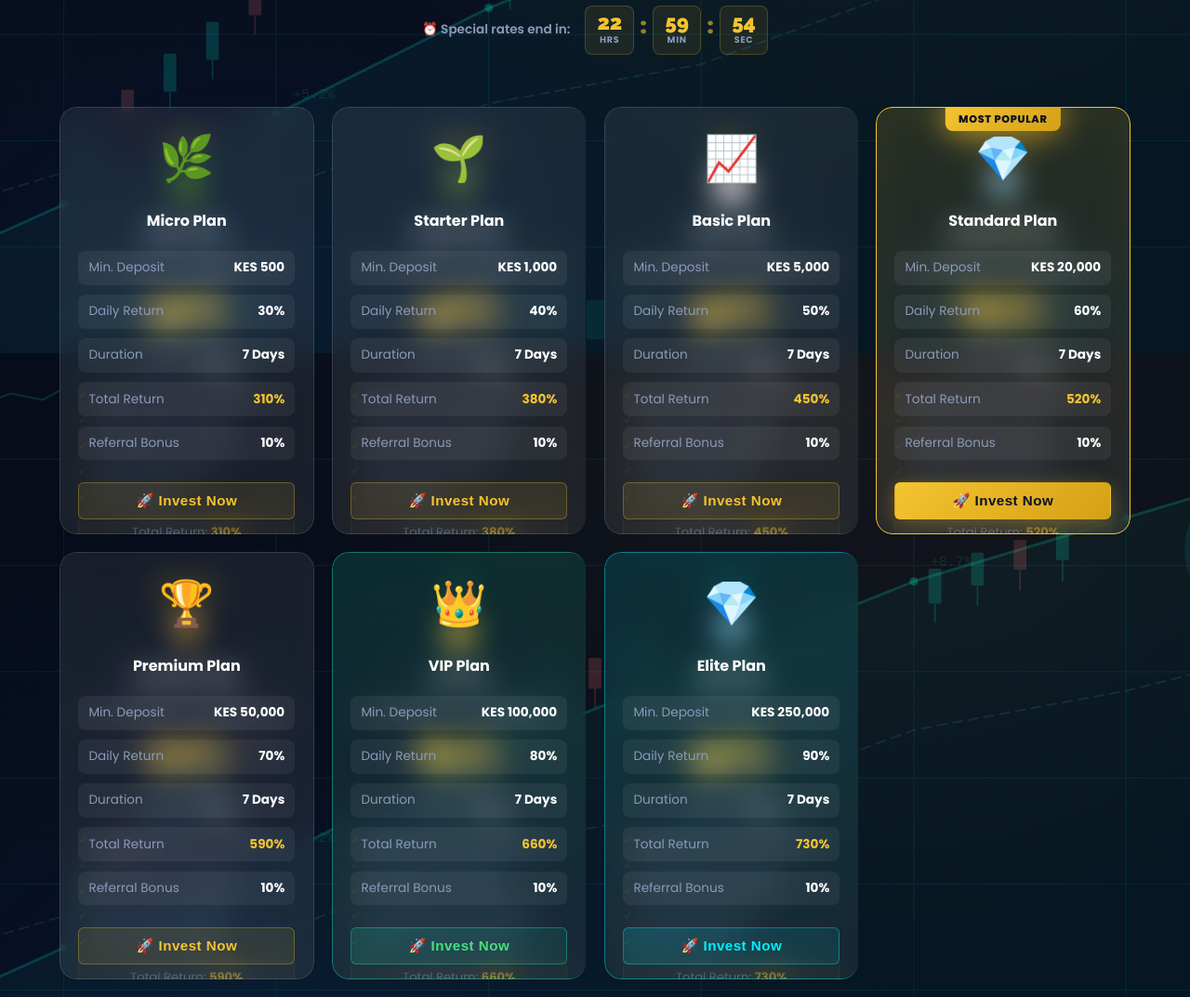
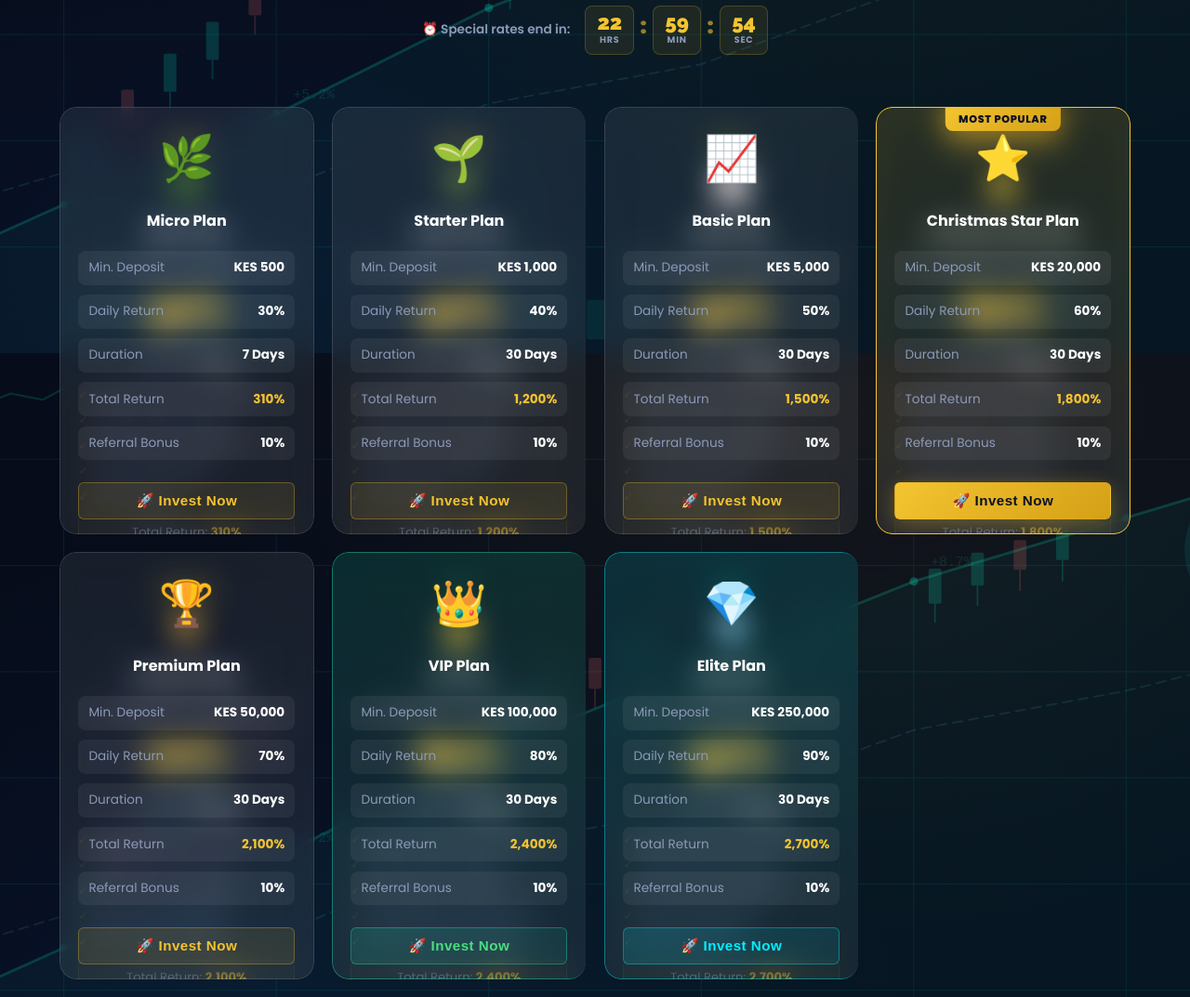
Before and after one commit to aletombanya-netizen/kenyavest, a website: page public/index.html in a window 1280 px wide. Shown: the part 1220-2293 px from the top of the page at 93% size. Drawn offline with nearby package versions, Linux system fonts and the light colour scheme; no server answers.

Commit message:
feat: change all plans to 30-day duration; rename Standard to Christmas Star Plan (KES 20k+)

```diff
--- a/public/index.html
+++ b/public/index.html
@@ -201,7 +201,7 @@
             <h3>Starter Plan</h3>
             <div class="plan-range">KES 1,000 &ndash; KES 4,999</div>
             <div class="plan-rate"><span class="rate-num">40%</span><span class="rate-lbl">Daily Return</span></div>
-            <div class="plan-dur">Duration: <strong>7 Days</strong></div>
+            <div class="plan-dur">Duration: <strong>30 Days</strong></div>
             <ul class="plan-list">
               <li><span class="ck">&#10003;</span> Capital returned at maturity</li>
               <li><span class="ck">&#10003;</span> Daily earnings credited</li>
@@ -209,7 +209,7 @@
               <li><span class="ck">&#10003;</span> M-Pesa withdrawals</li>
               <li><span class="ck">&#10003;</span> 24/7 Support</li>
             </ul>
-            <div class="plan-ret">Total Return: <strong>380%</strong></div>
+            <div class="plan-ret">Total Return: <strong>1,200%</strong></div>
             <div class="flip-hint">&#x1F4F1; Tap to flip</div>
           </div>
           <div class="flip-back plan-card">
@@ -217,8 +217,8 @@
             <h3 class="flip-back-title">Starter Plan</h3>
             <div class="flip-stat"><span>Min. Deposit</span><strong>KES 1,000</strong></div>
             <div class="flip-stat"><span>Daily Return</span><strong>40%</strong></div>
-            <div class="flip-stat"><span>Duration</span><strong>7 Days</strong></div>
-            <div class="flip-stat"><span>Total Return</span><strong class="gold">380%</strong></div>
+            <div class="flip-stat"><span>Duration</span><strong>30 Days</strong></div>
+            <div class="flip-stat"><span>Total Return</span><strong class="gold">1,200%</strong></div>
             <div class="flip-stat"><span>Referral Bonus</span><strong>10%</strong></div>
             <button class="btn btn-plan flip-cta" onclick="event.stopPropagation(); openModal('register')">&#x1F680; Invest Now</button>
           </div>
@@ -234,7 +234,7 @@
             <h3>Basic Plan</h3>
             <div class="plan-range">KES 5,000 &ndash; KES 19,999</div>
             <div class="plan-rate"><span class="rate-num">50%</span><span class="rate-lbl">Daily Return</span></div>
-            <div class="plan-dur">Duration: <strong>7 Days</strong></div>
+            <div class="plan-dur">Duration: <strong>30 Days</strong></div>
             <ul class="plan-list">
               <li><span class="ck">&#10003;</span> Capital returned at maturity</li>
               <li><span class="ck">&#10003;</span> Daily earnings credited</li>
@@ -242,7 +242,7 @@
               <li><span class="ck">&#10003;</span> M-Pesa withdrawals</li>
               <li><span class="ck">&#10003;</span> Priority Support</li>
             </ul>
-            <div class="plan-ret">Total Return: <strong>450%</strong></div>
+            <div class="plan-ret">Total Return: <strong>1,500%</strong></div>
             <div class="flip-hint">&#x1F4F1; Tap to flip</div>
           </div>
           <div class="flip-back plan-card">
@@ -250,25 +250,25 @@
             <h3 class="flip-back-title">Basic Plan</h3>
             <div class="flip-stat"><span>Min. Deposit</span><strong>KES 5,000</strong></div>
             <div class="flip-stat"><span>Daily Return</span><strong>50%</strong></div>
-            <div class="flip-stat"><span>Duration</span><strong>7 Days</strong></div>
-            <div class="flip-stat"><span>Total Return</span><strong class="gold">450%</strong></div>
+            <div class="flip-stat"><span>Duration</span><strong>30 Days</strong></div>
+            <div class="flip-stat"><span>Total Return</span><strong class="gold">1,500%</strong></div>
             <div class="flip-stat"><span>Referral Bonus</span><strong>10%</strong></div>
             <button class="btn btn-plan flip-cta" onclick="event.stopPropagation(); openModal('register')">&#x1F680; Invest Now</button>
           </div>
         </div>
       </div>
 
-      <!-- STANDARD -->
+      <!-- CHRISTMAS STAR -->
       <div class="flip-wrapper" onclick="this.classList.toggle('flipped')">
         <div class="flip-inner">
           <div class="flip-front plan-card plan-popular">
             <div class="pop-ribbon">Most Popular</div>
-            <div class="plan-tier">Standard</div>
-            <div class="plan-ico">&#x1F48E;</div>
-            <h3>Standard Plan</h3>
+            <div class="plan-tier">Christmas Star</div>
+            <div class="plan-ico">&#x2B50;</div>
+            <h3>Christmas Star Plan</h3>
             <div class="plan-range">KES 20,000 &ndash; KES 49,999</div>
             <div class="plan-rate"><span class="rate-num">60%</span><span class="rate-lbl">Daily Return</span></div>
-            <div class="plan-dur">Duration: <strong>7 Days</strong></div>
+            <div class="plan-dur">Duration: <strong>30 Days</strong></div>
             <ul class="plan-list">
               <li><span class="ck">&#10003;</span> Capital returned at maturity</li>
               <li><span class="ck">&#10003;</span> Daily earnings credited</li>
@@ -276,17 +276,17 @@
               <li><span class="ck">&#10003;</span> Instant M-Pesa payouts</li>
               <li><span class="ck">&#10003;</span> Dedicated account manager</li>
             </ul>
-            <div class="plan-ret">Total Return: <strong>520%</strong></div>
+            <div class="plan-ret">Total Return: <strong>1,800%</strong></div>
             <div class="flip-hint">&#x1F4F1; Tap to flip</div>
           </div>
           <div class="flip-back plan-card plan-popular">
             <div class="pop-ribbon">Most Popular</div>
-            <div class="flip-back-ico">&#x1F48E;</div>
-            <h3 class="flip-back-title">Standard Plan</h3>
+            <div class="flip-back-ico">&#x2B50;</div>
+            <h3 class="flip-back-title">Christmas Star Plan</h3>
             <div class="flip-stat"><span>Min. Deposit</span><strong>KES 20,000</strong></div>
             <div class="flip-stat"><span>Daily Return</span><strong>60%</strong></div>
-            <div class="flip-stat"><span>Duration</span><strong>7 Days</strong></div>
-            <div class="flip-stat"><span>Total Return</span><strong class="gold">520%</strong></div>
+            <div class="flip-stat"><span>Duration</span><strong>30 Days</strong></div>
+            <div class="flip-stat"><span>Total Return</span><strong class="gold">1,800%</strong></div>
             <div class="flip-stat"><span>Referral Bonus</span><strong>10%</strong></div>
             <button class="btn btn-plan btn-plan-hot flip-cta" onclick="event.stopPropagation(); openModal('register')">&#x1F680; Invest Now</button>
           </div>
@@ -302,7 +302,7 @@
             <h3>Premium Plan</h3>
             <div class="plan-range">KES 50,000 &ndash; KES 99,999</div>
             <div class="plan-rate"><span class="rate-num">70%</span><span class="rate-lbl">Daily Return</span></div>
-            <div class="plan-dur">Duration: <strong>7 Days</strong></div>
+            <div class="plan-dur">Duration: <strong>30 Days</strong></div>
             <ul class="plan-list">
               <li><span class="ck">&#10003;</span> Capital returned at maturity</li>
               <li><span class="ck">&#10003;</span> Daily earnings credited</li>
@@ -310,7 +310,7 @@
               <li><span class="ck">&#10003;</span> Priority instant payouts</li>
               <li><span class="ck">&#10003;</span> VIP account manager</li>
             </ul>
-            <div class="plan-ret">Total Return: <strong>590%</strong></div>
+            <div class="plan-ret">Total Return: <strong>2,100%</strong></div>
             <div class="flip-hint">&#x1F4F1; Tap to flip</div>
           </div>
           <div class="flip-back plan-card">
@@ -318,8 +318,8 @@
             <h3 class="flip-back-title">Premium Plan</h3>
             <div class="flip-stat"><span>Min. Deposit</span><strong>KES 50,000</strong></div>
             <div class="flip-stat"><span>Daily Return</span><strong>70%</strong></div>
-            <div class="flip-stat"><span>Duration</span><strong>7 Days</strong></div>
-            <div class="flip-stat"><span>Total Return</span><strong class="gold">590%</strong></div>
+            <div class="flip-stat"><span>Duration</span><strong>30 Days</strong></div>
+            <div class="flip-stat"><span>Total Return</span><strong class="gold">2,100%</strong></div>
             <div class="flip-stat"><span>Referral Bonus</span><strong>10%</strong></div>
             <button class="btn btn-plan flip-cta" onclick="event.stopPropagation(); openModal('register')">&#x1F680; Invest Now</button>
           </div>
@@ -335,7 +335,7 @@
             <h3>VIP Plan</h3>
             <div class="plan-range">KES 100,000 &ndash; KES 249,999</div>
             <div class="plan-rate"><span class="rate-num">80%</span><span class="rate-lbl">Daily Return</span></div>
-            <div class="plan-dur">Duration: <strong>7 Days</strong></div>
+            <div class="plan-dur">Duration: <strong>30 Days</strong></div>
             <ul class="plan-list">
               <li><span class="ck">&#10003;</span> Capital returned at maturity</li>
               <li><span class="ck">&#10003;</span> Daily earnings credited</li>
@@ -343,7 +343,7 @@
               <li><span class="ck">&#10003;</span> Guaranteed instant payouts</li>
               <li><span class="ck">&#10003;</span> Personal wealth manager</li>
             </ul>
-            <div class="plan-ret">Total Return: <strong>660%</strong></div>
+            <div class="plan-ret">Total Return: <strong>2,400%</strong></div>
             <div class="flip-hint">&#x1F4F1; Tap to flip</div>
           </div>
           <div class="flip-back plan-card plan-vip">
@@ -351,8 +351,8 @@
             <h3 class="flip-back-title">VIP Plan</h3>
             <div class="flip-stat"><span>Min. Deposit</span><strong>KES 100,000</strong></div>
             <div class="flip-stat"><span>Daily Return</span><strong>80%</strong></div>
-            <div class="flip-stat"><span>Duration</span><strong>7 Days</strong></div>
-            <div class="flip-stat"><span>Total Return</span><strong class="gold">660%</strong></div>
+            <div class="flip-stat"><span>Duration</span><strong>30 Days</strong></div>
+            <div class="flip-stat"><span>Total Return</span><strong class="gold">2,400%</strong></div>
             <div class="flip-stat"><span>Referral Bonus</span><strong>10%</strong></div>
             <button class="btn btn-plan btn-plan-vip flip-cta" onclick="event.stopPropagation(); openModal('register')">&#x1F680; Invest Now</button>
           </div>
@@ -368,7 +368,7 @@
             <h3>Elite Plan</h3>
             <div class="plan-range">KES 250,000+</div>
             <div class="plan-rate"><span class="rate-num">90%</span><span class="rate-lbl">Daily Return</span></div>
-            <div class="plan-dur">Duration: <strong>7 Days</strong></div>
+            <div class="plan-dur">Duration: <strong>30 Days</strong></div>
             <ul class="plan-list">
               <li><span class="ck">&#10003;</span> Capital returned at maturity</li>
               <li><span class="ck">&#10003;</span> Daily earnings credited</li>
@@ -376,7 +376,7 @@
               <li><span class="ck">&#10003;</span> Priority withdrawals</li>
               <li><span class="ck">&#10003;</span> Exclusive events</li>
             </ul>
-            <div class="plan-ret">Total Return: <strong>730%</strong></div>
+            <div class="plan-ret">Total Return: <strong>2,700%</strong></div>
             <div class="flip-hint">&#x1F4F1; Tap to flip</div>
           </div>
           <div class="flip-back plan-card plan-elite">
@@ -384,8 +384,8 @@
             <h3 class="flip-back-title">Elite Plan</h3>
             <div class="flip-stat"><span>Min. Deposit</span><strong>KES 250,000</strong></div>
             <div class="flip-stat"><span>Daily Return</span><strong>90%</strong></div>
-            <div class="flip-stat"><span>Duration</span><strong>7 Days</strong></div>
-            <div class="flip-stat"><span>Total Return</span><strong class="gold">730%</strong></div>
+            <div class="flip-stat"><span>Duration</span><strong>30 Days</strong></div>
+            <div class="flip-stat"><span>Total Return</span><strong class="gold">2,700%</strong></div>
             <div class="flip-stat"><span>Referral Bonus</span><strong>10%</strong></div>
             <button class="btn btn-plan btn-plan-elite flip-cta" onclick="event.stopPropagation(); openModal('register')">&#x1F680; Invest Now</button>
           </div>
```
Also changed, not shown: public/dashboard.html (+6 -3 lines), public/js/dashboard.js (+10 -4 lines), src/controllers/investmentController.js (+6 -3 lines).
